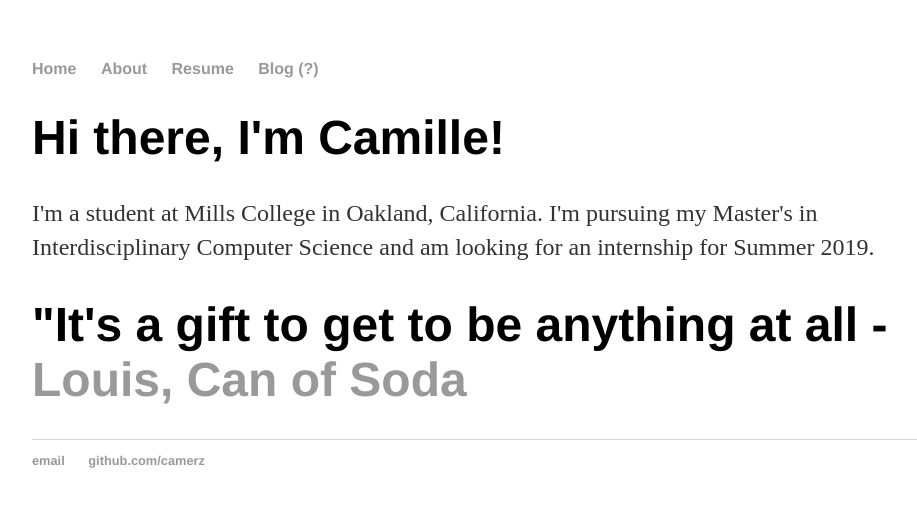
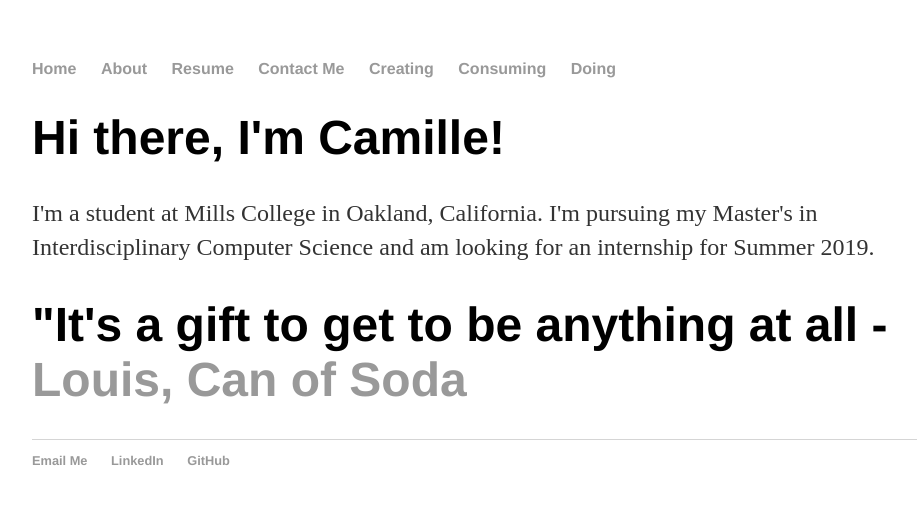
Before and after one commit to camerose/camerose.github.io, a Jekyll site: the page built from index.html, in a window 1280 px wide. Shown: the top 507 px of the page, without its empty margins (160-1077 px from the left). Built offline with Jekyll 4.4.1, drawn with Linux system fonts in a browser that asks for light colours.

Commit message:
Changed pages and added contact info

```diff
--- a/_layouts/default.html
+++ b/_layouts/default.html
@@ -11,7 +11,10 @@
 	        		<li><a href="/">Home</a></li>
 		        	<li><a href="/about">About</a></li>
 	        		<li><a href="/cv">Resume</a></li>
-	        		<li><a href="/blog">Blog (?)</a></li>
+	        		<li><a href="/contact">Contact Me</a></li>
+	        		<li><a href="/blog">Creating</a></li>
+				<li><a href="/blog">Consuming</a></li>
+				<li><a href="/blog">Doing</a></li>
 	    		</ul>
 			</nav>
 			<div class="container">
@@ -21,8 +24,9 @@
 			</div><!-- /.container -->
 			<footer>
 	    		<ul>
-	        		<li><a href="mailto:cami.merz@gmail.com">email</a></li>
-	        		<li><a href="https://github.com/camerz">github.com/camerz</a></li>
+	        		<li><a href="mailto:cami.merz@gmail.com">Email Me</a></li>
+	        		<li><a href="https://www.linkedin.com/in/camimerz/">LinkedIn</a></li>
+	        		<li><a href="https://github.com/camerz">GitHub</a></li>
 				</ul>
 			</footer>
 		</body>
```
